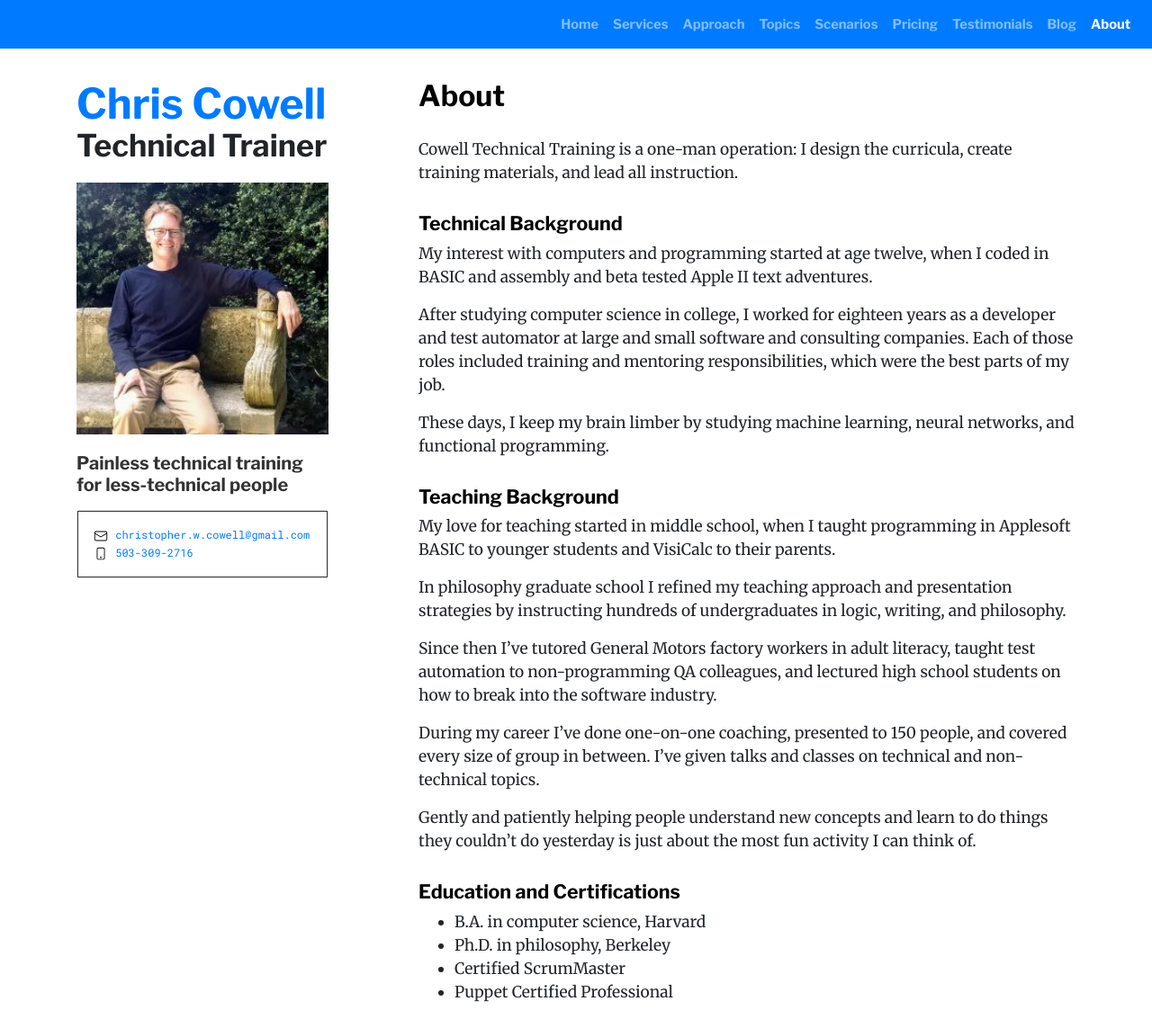
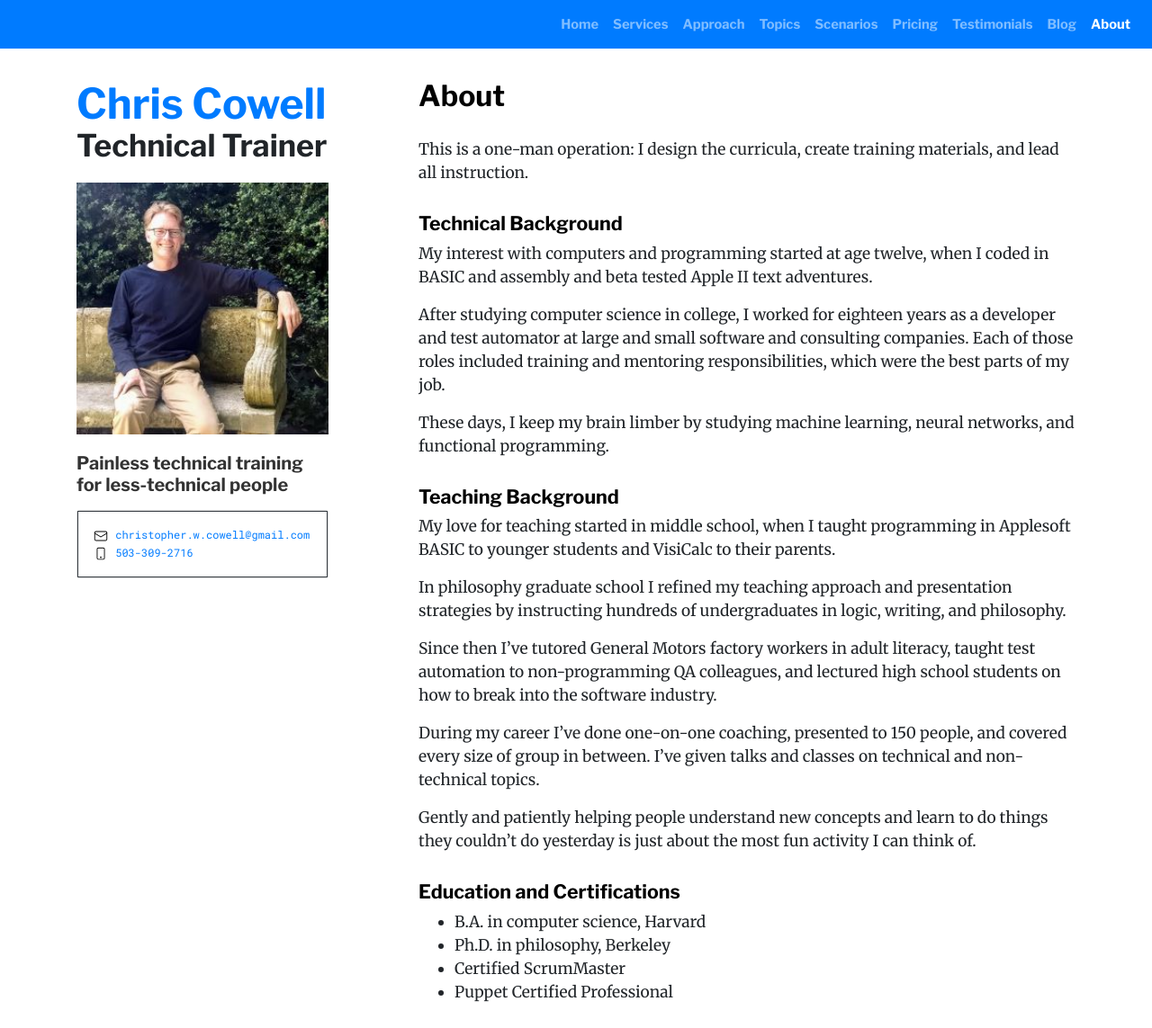
Before and after one commit to cwcowell/cwcowell.github.io, a Jekyll site: the page built from about.md, in a window 1280 px wide and 1143 px high. Shown: the whole window at 90% size. Built offline with Jekyll 4.4.1, drawn with Linux system fonts in a browser that asks for light colours; some web fonts are replaced; our own code applies the rules of GitHub Pages for plain Markdown files.

Commit message:
remove ref to Cowell Technical Training

```diff
--- a/about.md
+++ b/about.md
@@ -4,7 +4,7 @@ layout: default
 
 # About
 
-Cowell Technical Training is a one-man operation: I design the curricula, create training materials, and lead all instruction.
+This is a one-man operation: I design the curricula, create training materials, and lead all instruction.
 
 
 ## Technical Background
```
